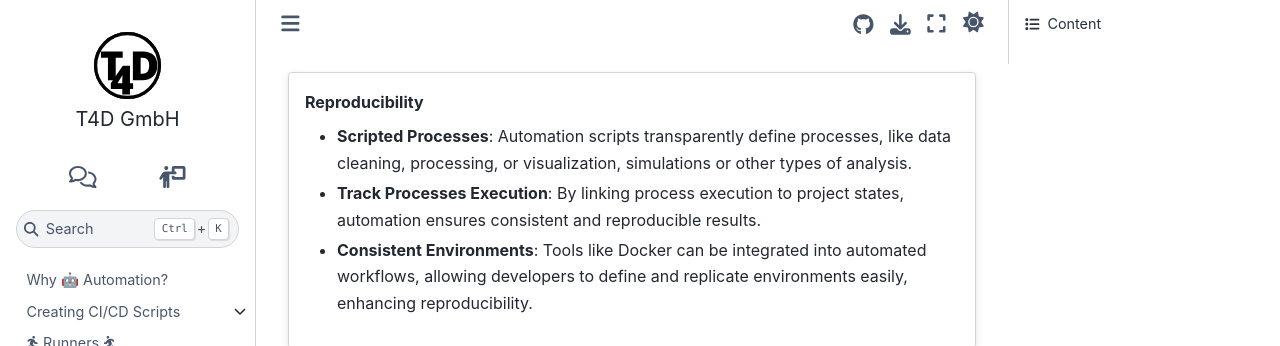
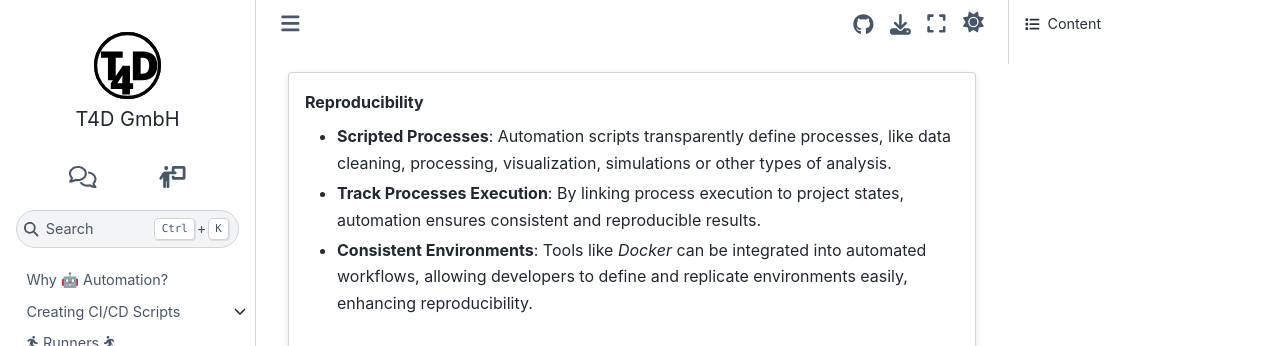
Before and after one commit to t4d-gmbh/ci-cd-workflows, a Sphinx documentation site: the page built from source/content/why_automation/benefit_reproducibility.md, in a window 1280 px wide. Shown: the top 346 px of the page. Built offline with Sphinx 7.4.7 and the Sphinx Book theme 1.1.4, drawn with Linux system fonts in a browser that asks for light colours; the version number could not be read and is left out.

```diff
--- a/source/content/why_automation/benefit_reproducibility.md
+++ b/source/content/why_automation/benefit_reproducibility.md
@@ -1,5 +1,5 @@
 {% if page %}:::{card}{% else %}####{% endif %} Reproducibility
-- **Scripted Processes**: {% if slide %}transparently define processes like data cleaning, processing, or visualization{% else %}Automation scripts transparently define processes, like data cleaning, processing, or visualization, simulations or other types of analysis.{% endif %}
-- **Track Processes Execution**: {% if slide %}ensure consistent and reproducible results{% else %}By linking process execution to project states, automation ensures consistent and reproducible results.{% endif %}
-- **Consistent Environments**: {% if slide %}integrate tools like Docker into automated workflows{% else %}Tools like Docker can be integrated into automated workflows, allowing developers to define and replicate environments easily, enhancing reproducibility.{% endif %}
+- **Scripted Processes**: {% if slide %}Transparently define processes like data cleaning, processing, or visualization.{% else %}Automation scripts transparently define processes, like data cleaning, processing, visualization, simulations or other types of analysis.{% endif %}
+- **Track Processes Execution**: {% if slide %}Ensure consistent and reproducible results.{% else %}By linking process execution to project states, automation ensures consistent and reproducible results.{% endif %}
+- **Consistent Environments**: {% if slide %}Integrate tools like Docker into automated workflows.{% else %}Tools like _Docker_ can be integrated into automated workflows, allowing developers to define and replicate environments easily, enhancing reproducibility.{% endif %}
 {%if page %}:::{% endif %}
```
